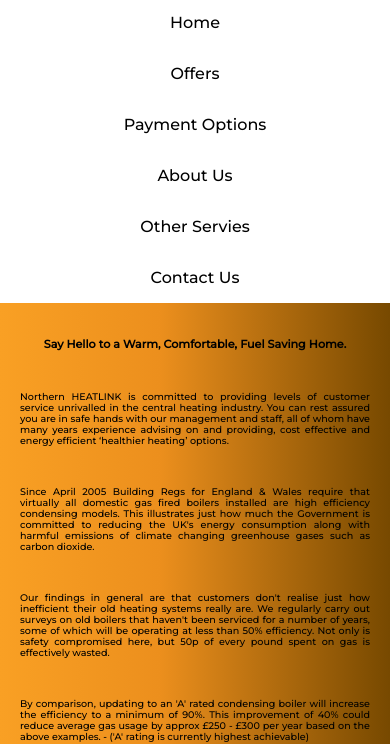
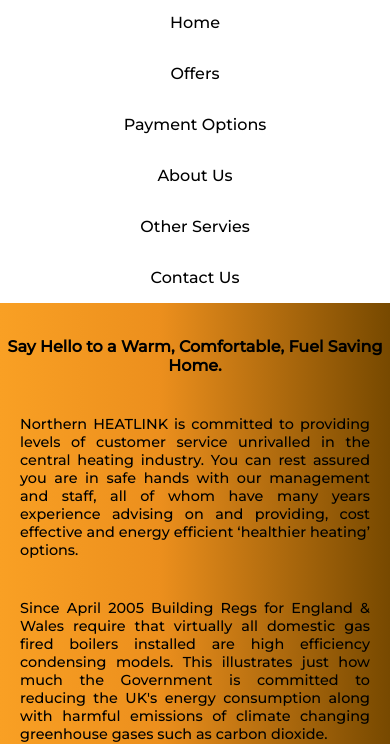
Before and after one commit to JoeBlakey/WebTest, a plain HTML site: page index.html in a window 390 px wide. Shown: the part 105-849 px from the top of the page. Drawn offline with Linux system fonts and the light colour scheme.

Commit message:
Add files via upload

```diff
--- a/style.css
+++ b/style.css
@@ -129,11 +129,11 @@ body {
         margin-top: 20rem;
     }
     .main-content h1 {
-        font-size: 0.7rem;
+        font-size: 1rem;
     }
     .main-content p {
         padding: 20px 20px;
-        font-size: 0.6rem;
+        font-size: .9rem;
     }
     .ad {
         display: none;
```
